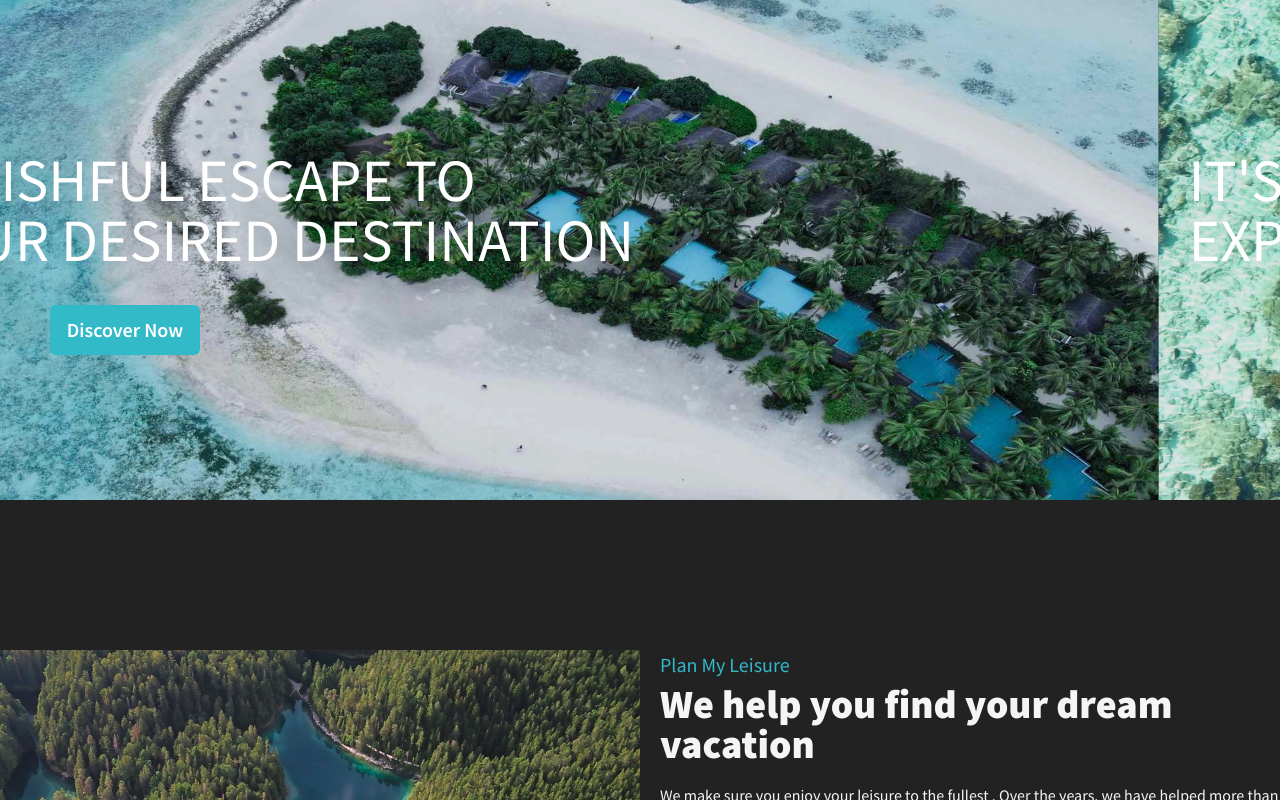
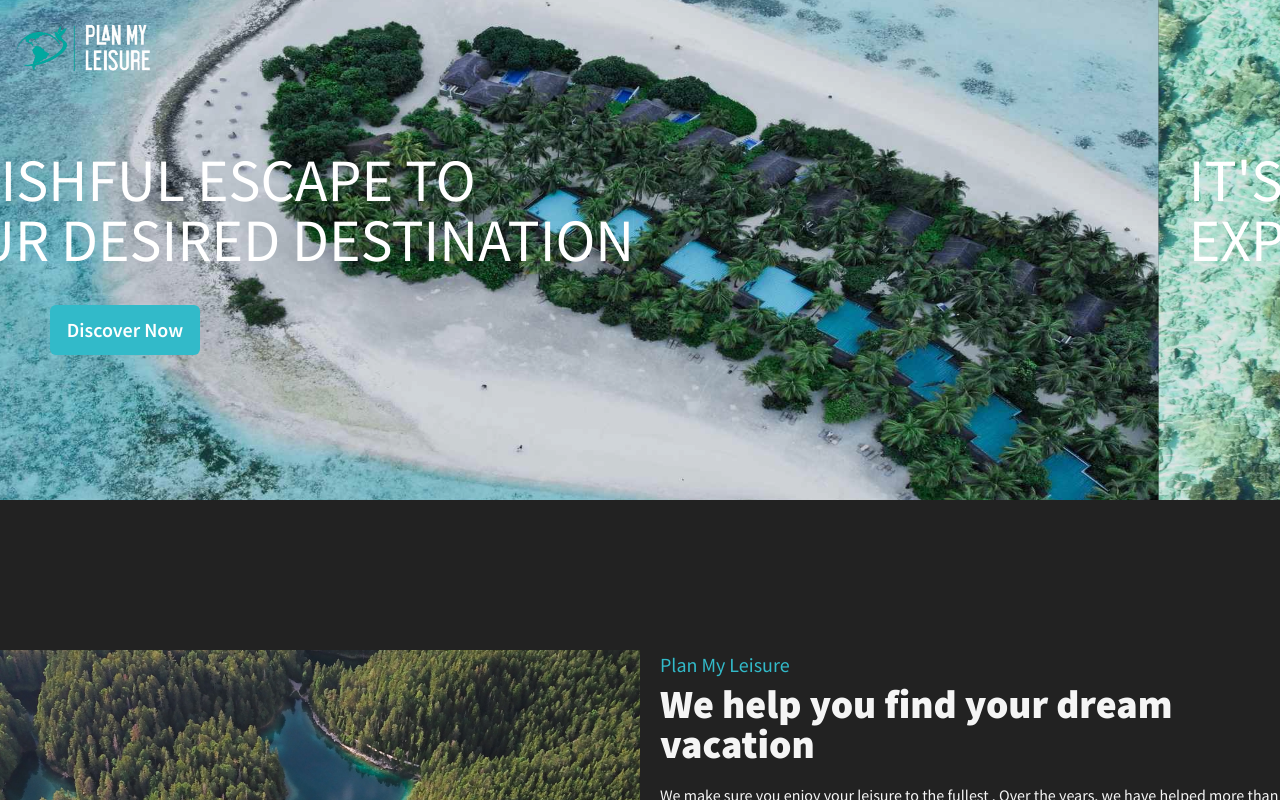
Before and after one commit to KAVARA-TechX/PMP-Front-End, a React (Create React App) app: page / in a window 1280 px wide. Shown: the top 800 px of the page. Built offline with nearby package versions, Linux system fonts and the light colour scheme.

Commit message:
logo added

```diff
--- a/src/heroSection/Hero.js
+++ b/src/heroSection/Hero.js
@@ -1,9 +1,10 @@
-import { Box, Button, Text } from '@chakra-ui/react';
+import { Box, Button, Text, Image } from '@chakra-ui/react';
 import React, { useEffect } from 'react';
 import hero from '../assets/header.jpeg';
 import UserForm from '../modal/UserForm';
 import { useState } from 'react';
 import one from '../assets/header2.jpeg';
+import logo from '../assets/logo/logo.png';
 
 const Hero = () => {
 	const [modalState, setModalState] = useState(false);
@@ -35,7 +36,15 @@ const Hero = () => {
 				mb={{ base: '130px', lg: '100px' }}
 				position={'relative'}
 			>
-				<Box position={'absolute'} top='0'></Box>
+				<Box
+					position={'absolute'}
+					top='0'
+					left={{ base: '50%', lg: '0' }}
+					transform={{ base: 'translateX(-50%)', lg: 'none' }}
+					zIndex={100}
+				>
+					<Image src={logo} h='100px' />
+				</Box>
 				<UserForm state={modalState} setState={setModalState} />
 				<Box className='slides' display={'flex'}>
 					<Box
```
